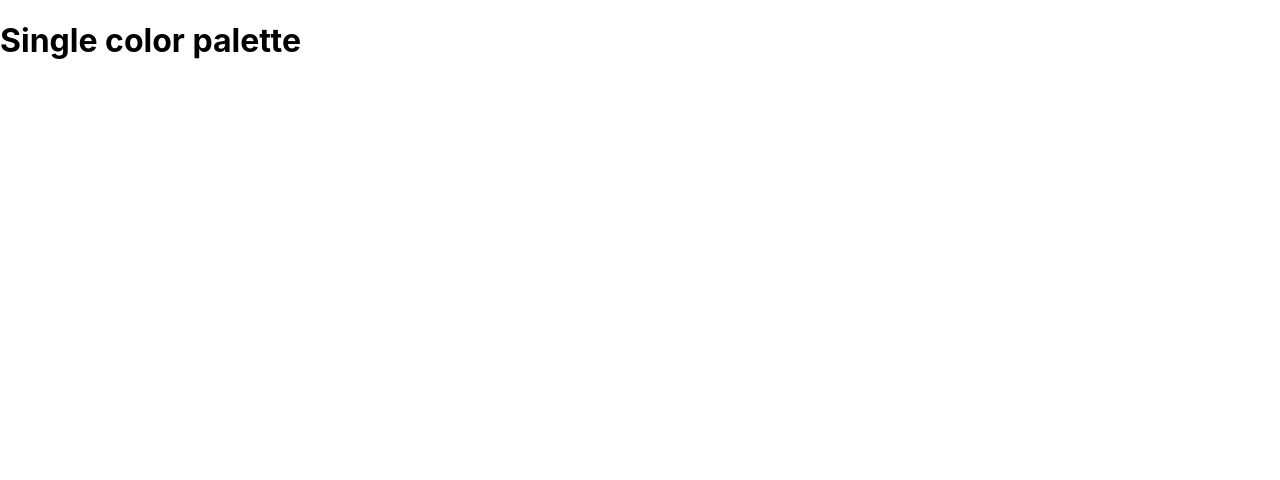
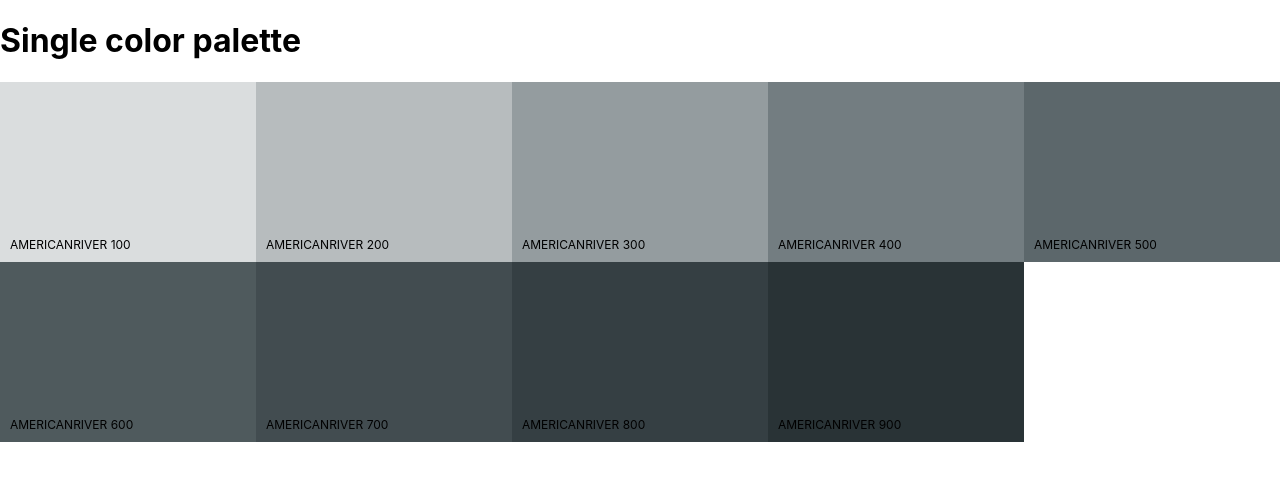
Before and after one commit to prosperosbooks/Colorly, a React (Create React App) app: page /palette/flat-ui-colors-american/americanriver in a window 1280 px wide. Shown: the top 480 px of the page. Built offline with nearby package versions, Linux system fonts and the light colour scheme; the HTML template or start-up script is replaced by a standard one.

Commit message:
display colors in SingleColorPalette

```diff
--- a/src/App.js
+++ b/src/App.js
@@ -36,7 +36,14 @@
         <Route
           exact
           path="/palette/:paletteId/:colorId"
-          render={() => <SingleColorPalette />}
+          render={routeProps => (
+            <SingleColorPalette
+              colorId={routeProps.match.params.colorId}
+              palette={generatePalette(
+                this.findPalette(routeProps.match.params.paletteId)
+              )}
+            />
+          )}
         />
       </Switch>
 
--- a/src/ColorBox.js
+++ b/src/ColorBox.js
@@ -18,7 +18,7 @@
   }
 
   render() {
-    const { name, background, moreUrl } = this.props;
+    const { name, background, moreUrl, showLink } = this.props;
     const { copied } = this.state;
     return (
       <CopyToClipboard text={background} onCopy={this.changeCopyState}>
@@ -37,12 +37,11 @@
             </div>
             <button className="copy-button">Copy</button>
           </div>
-          <Link
-            to={moreUrl}
-            onClick={e => e.stopPropagation()}
-          >
-            <span className="see-more">More</span>
-          </Link>
+          {showLink && (
+            <Link to={moreUrl} onClick={e => e.stopPropagation()}>
+              <span className="see-more">More</span>
+            </Link>
+          )}
         </div>
       </CopyToClipboard>
     );
--- a/src/Palette.js
+++ b/src/Palette.js
@@ -28,6 +28,7 @@
       name={color.name}
       key={color.id}
       moreUrl={`/palette/${id}/${color.id}`}
+      showLink={true}
       />
     ));
     return (
--- a/src/SingleColorPalette.js
+++ b/src/SingleColorPalette.js
@@ -1,11 +1,39 @@
-import React, { Component } from 'react'
+import React, { Component } from "react";
+import ColorBox from "./ColorBox";
 
 export default class SingleColorPalette extends Component {
-    render() {
-        return (
-            <div>
-                <h1>Single color palette</h1>
-            </div>
-        )
+  constructor(props) {
+    super(props);
+    this._shades = this.gatherShades(this.props.palette, this.props.colorId);
+  }
+
+  gatherShades(palette, colorToFilterBy) {
+    // return all shades of a given color
+    let shades = [];
+    let allColors = palette.colors;
+
+    for (let key in allColors) {
+      shades = shades.concat(
+        allColors[key].filter(color => color.id === colorToFilterBy)
+      );
     }
+
+    return shades.slice(1);
+  }
+  render() {
+    const colorBoxes = this._shades.map(color => (
+      <ColorBox
+        key={color.id}
+        name={color.name}
+        background={color.hex}
+        showLink={false}
+      />
+    ));
+    return (
+      <div className='Palette'>
+        <h1>Single color palette</h1>
+        <div className='Palette-colors'>{colorBoxes}</div>
+      </div>
+    );
+  }
 }
```
